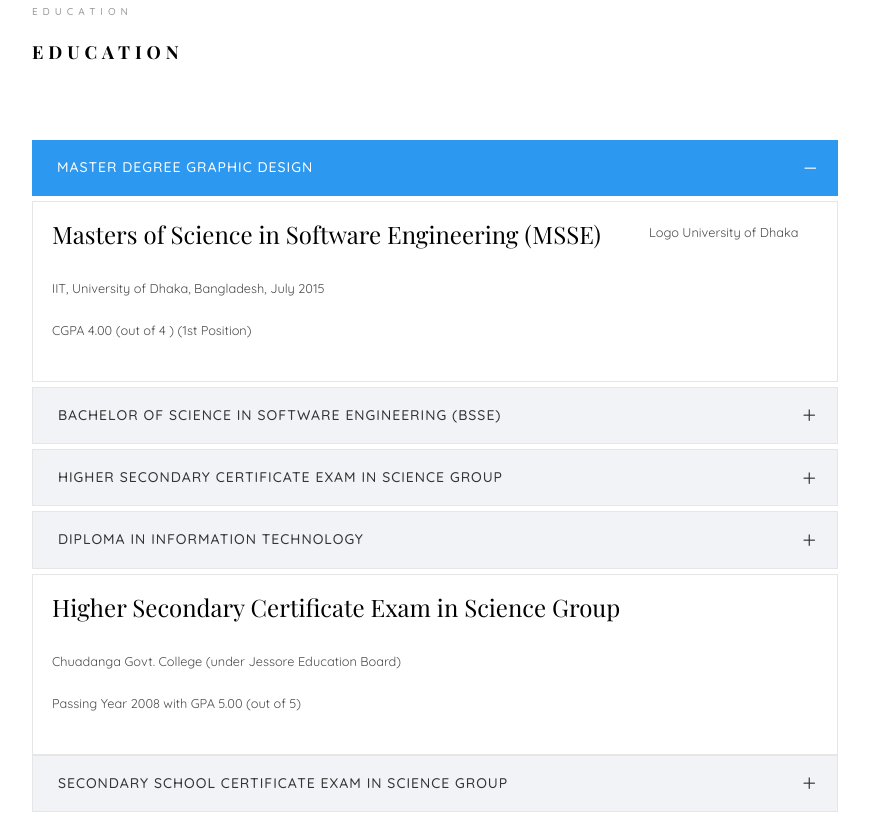
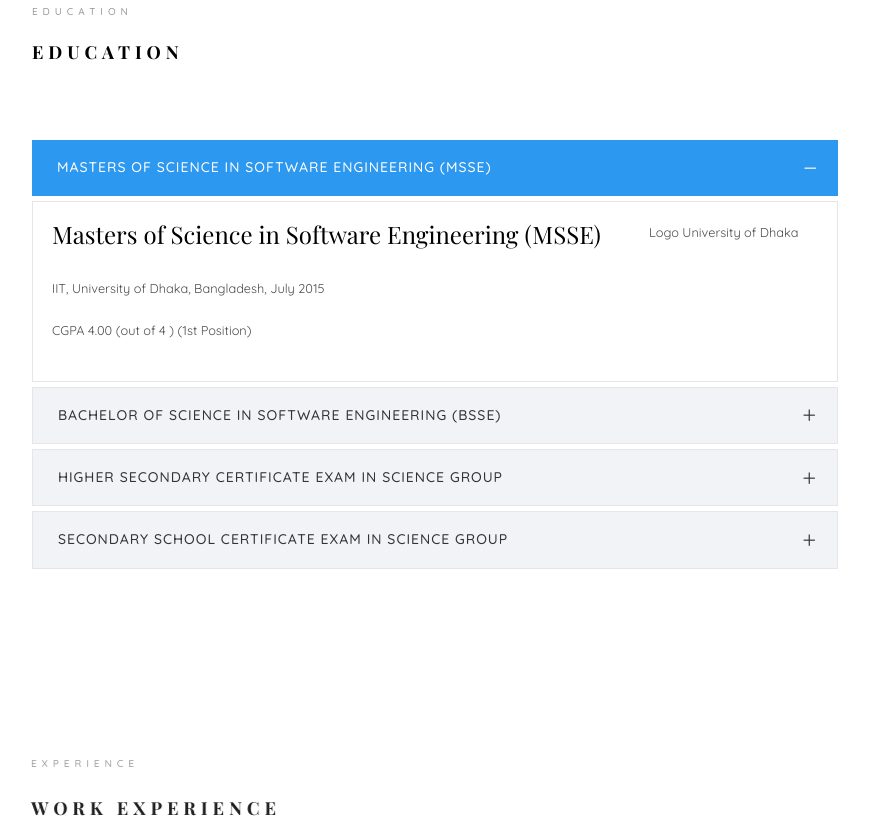
Before and after one commit to saeedsiddik/saeedsiddik.github.io, a plain HTML site: page index.html in a window 1280 px wide. Shown: the part 3709-4536 px from the top of the page, without its empty margins (355-1224 px from the left). Drawn offline with nearby package versions, Linux system fonts and the light colour scheme; some icons are missing; files whose address does not match are found by name; a web font is replaced by a local one.

Commit message:
Update index.html

```diff
--- a/index.html
+++ b/index.html
@@ -463,7 +463,7 @@ Designed with <a href="https://col0000000orlib.com" target="_blank">Colorlib</a>
 									<div class="panel panel-default">
 									    <div class="panel-heading" role="tab" id="headingOne">
 									        <h4 class="panel-title">
-									            <a data-toggle="collapse" data-parent="#accordion" href="#collapseOne" aria-expanded="true" aria-controls="collapseOne">Master Degree Graphic Design
+									            <a data-toggle="collapse" data-parent="#accordion" href="#collapseOne" aria-expanded="true" aria-controls="collapseOne">Masters of Science in Software Engineering (MSSE)
 									            </a>
 									        </h4>
 									    </div>
@@ -535,43 +535,6 @@ Designed with <a href="https://col0000000orlib.com" target="_blank">Colorlib</a>
 									         </div>
 									    </div>
 									</div>
-
-									<div class="panel panel-default">
-									    <div class="panel-heading" role="tab" id="headingFour">
-									        <h4 class="panel-title">
-									            <a class="collapsed" data-toggle="collapse" data-parent="#accordion" href="#collapseFour" aria-expanded="false" aria-controls="collapseFour">Diploma in Information Technology
-									            </a>
-									        </h4>
-									    </div>
-									    <div id="collapseFour" class="panel-collapse collapse" role="tabpanel" aria-labelledby="headingFour">
-
-
-									        <div class="panel-body">
-									            <div class="row">
-
-										      		<div class="col-md-12">
-										      			<h3>Higher Secondary Certificate Exam in Science Group </h3>
-														<p> Chuadanga Govt. College (under Jessore Education Board) </p>
-														<p> Passing Year 2008 with GPA 5.00 (out of 5) </p>
-
-										      		</div>
-										      	</div>
-									         </div>
-
-									    </div>
-									</div>
-									        <div class="panel-body">
-									            <div class="row">
-
-										      		<div class="col-md-12">
-										      			<h3>Higher Secondary Certificate Exam in Science Group </h3>
-														<p> Chuadanga Govt. College (under Jessore Education Board) </p>
-														<p> Passing Year 2008 with GPA 5.00 (out of 5) </p>
-
-										      		</div>
-										      	</div>
-									         </div>
-
 
 									<div class="panel panel-default">
 									    <div class="panel-heading" role="tab" id="headingFive">
```
